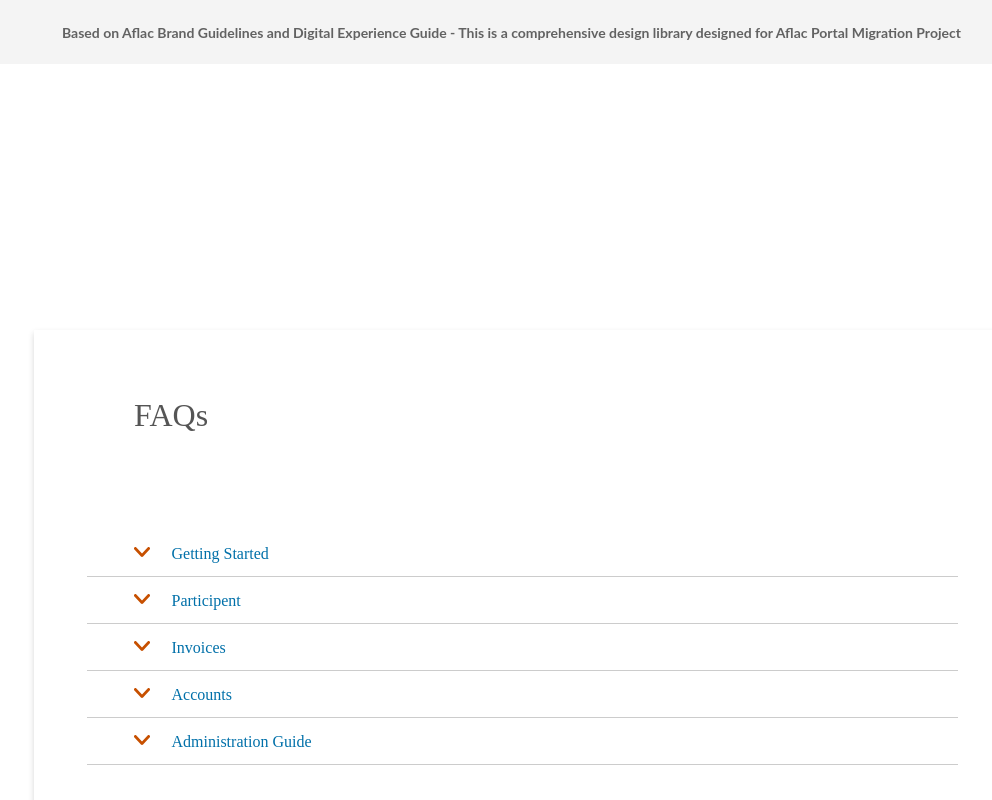
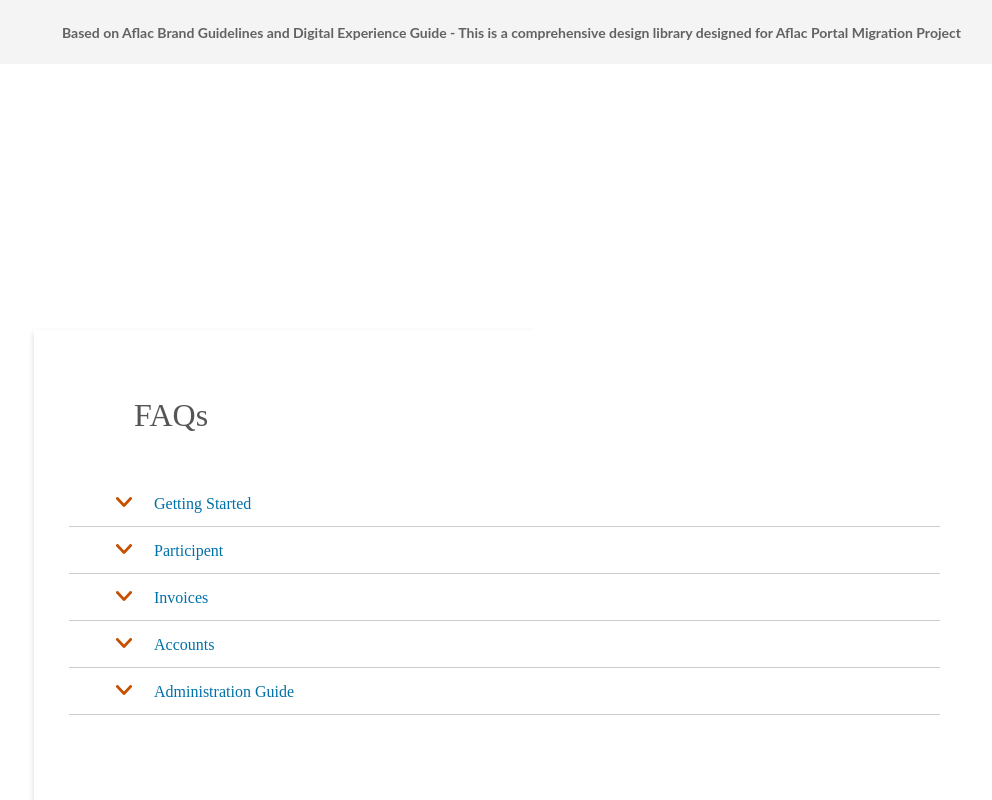
Before and after one commit to prachiwabale/angular-accordion, an Angular app: page / in a window 1280 px wide. Shown: the top 800 px of the page, without its empty margins (233-1225 px from the left). Built offline with nearby package versions, Linux system fonts and the light colour scheme.

Commit message:
2 files modified

```diff
--- a/src/app/accordion/accordion.component.css
+++ b/src/app/accordion/accordion.component.css
@@ -37,7 +37,7 @@
   top: 330px;
   left: 267px;
   width: 1395px;
-  height: 760px;
+  height: 800px;
   /* UI Properties */
   background: #ffffff 0% 0% no-repeat padding-box;
   box-shadow: 0px 3px 6px #00000029;
@@ -60,11 +60,15 @@
 }
 
 .accordion {
-  width: 100%;
-  max-width: 360px;
-  margin: auto;
-  background: #fff;
-  border-radius: 4px;
+  position: relative;
+  top: -50px;
+  left: 500px;
+  width: 1352px;
+  height: 644px;
+  /* UI Properties */
+  background: #ffffff 0% 0% no-repeat padding-box;
+  border-radius: 2px;
+  opacity: 1;
 }
 .accordion .menu {
   position: relative;
--- a/src/app/accordion/accordion.component.html
+++ b/src/app/accordion/accordion.component.html
@@ -7,7 +7,7 @@
   </div>
   <div class="accordionclose">
     <h1>FAQs</h1>
-
+    <div class="container">
       <ul id="accordion" class="accordion">
         <li
           *ngFor="let menu of menus; let i = index"
@@ -34,3 +34,4 @@
       </ul>
     </div>
   </div>
+</div>
```
Lines whose indentation alone changed are shown as unchanged.
